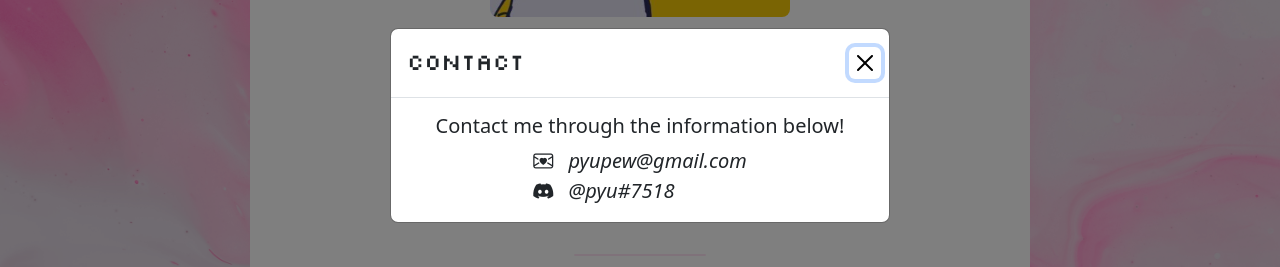
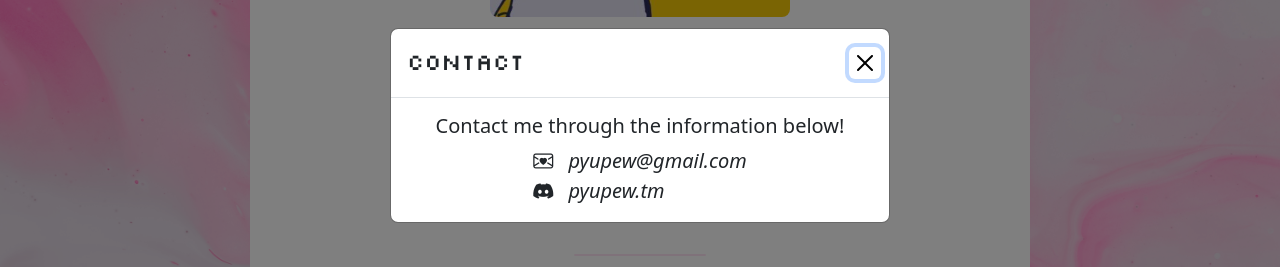
Before and after one commit to chaydotgit/pyupew-website, an Angular app: page / in a window 1280 px wide. Both pictures are taken after a click on the element "Contact Me". Shown: the part 486-753 px from the top of the page. Built offline with nearby package versions, Linux system fonts and the light colour scheme; a web font is replaced by a local one.

Commit message:
changed discord

```diff
--- a/src/app/contact-modal.html
+++ b/src/app/contact-modal.html
@@ -7,6 +7,6 @@
   <div class="social-links" style="display: inline-block; text-align: left; word-spacing: 10px; font-size: 20px">
     <i class="bi bi-envelope-heart"> pyupew@gmail.com</i>
     <br>
-    <i class="bi bi-discord"> @pyu#7518</i>
+    <i class="bi bi-discord"> pyupew.tm</i>
   </div>
 </div>
```
